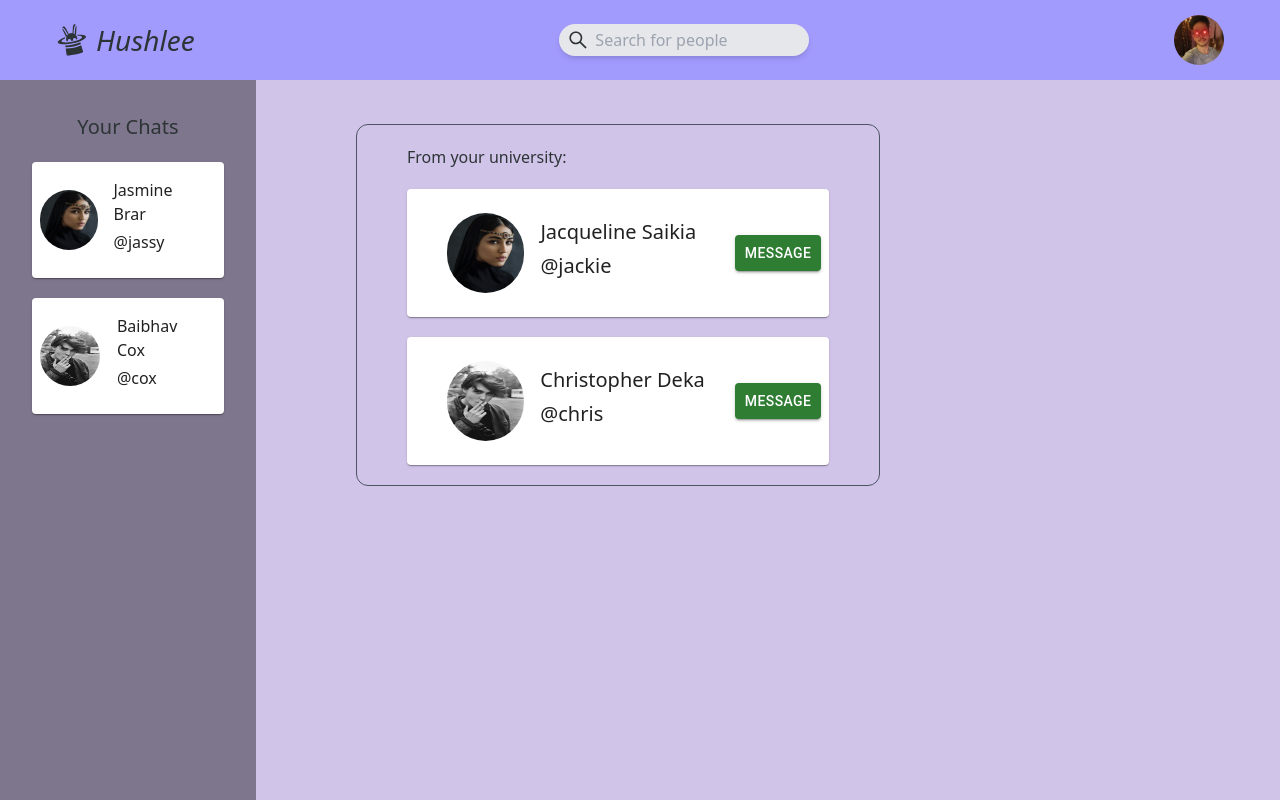
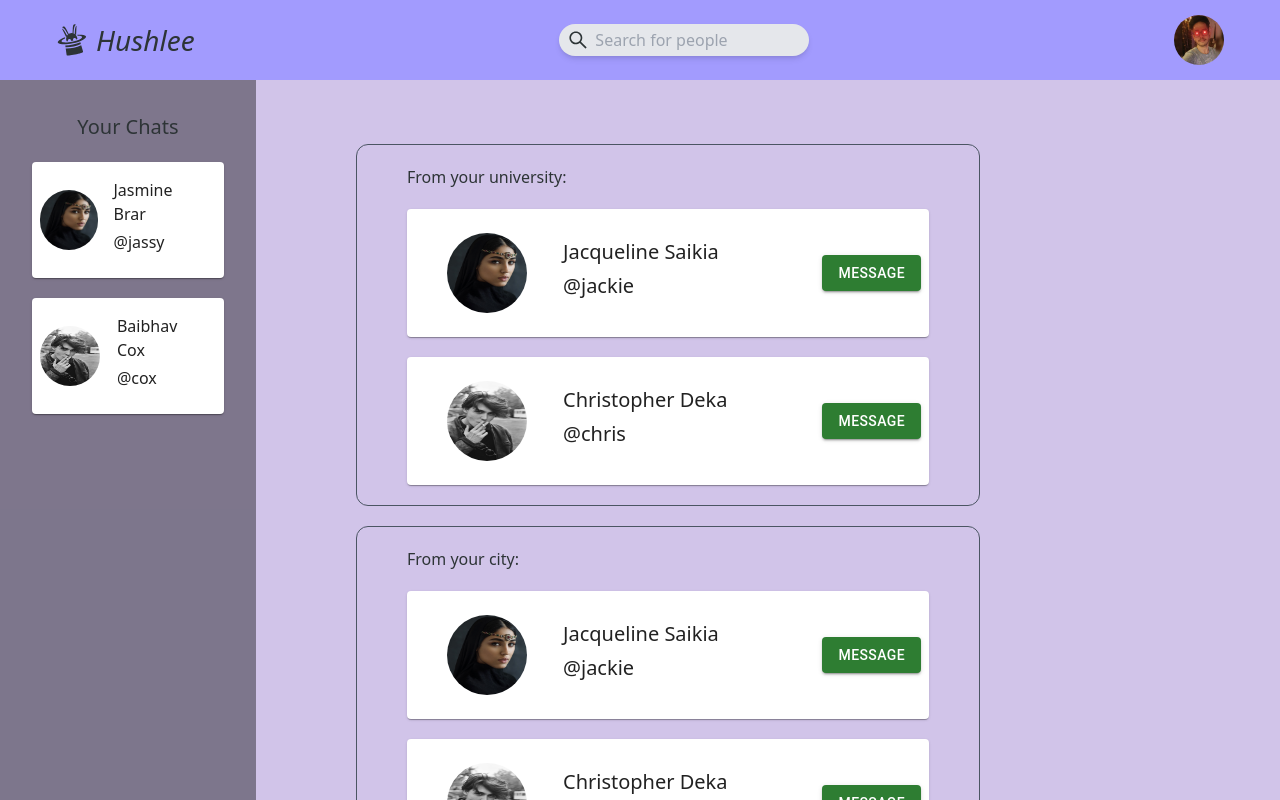
Before and after one commit to Dhritiman-Das/hushlee, a Next.js app in the folder frontend/: page /home in a window 1280 px wide. Built offline with nearby package versions, Linux system fonts and the light colour scheme.

Commit message:
chat logic made

```diff
--- /dev/null
+++ b/frontend/app/chat/[...chatId]/page.tsx
@@ -0,0 +1,34 @@
+"use client"
+
+import ChatWindow from '@/components/home/ChatWindow';
+import Chats from '@/components/home/Chats';
+import Header from '@/components/home/Header';
+import React, {useEffect} from 'react';
+
+
+const page = () => {
+    const [openChatId, setOpenChatId] = React.useState('');
+
+    useEffect(() => {
+        const pathname = window.location.pathname;
+        const chatId = pathname.split('/chat/')[1];
+        setOpenChatId(chatId || '');
+      }, []);
+
+      console.log(openChatId);
+
+
+
+    return (
+        <div className='flex flex-col h-screen overflow-hidden text-textColor'>
+            <Header />
+            <div className='bg-background h-full flex flex-grow'>
+                <Chats />
+                <ChatWindow chatId={openChatId  }/>
+            </div>
+
+        </div>
+    );
+};
+
+export default page;
--- a/frontend/app/home/page.tsx
+++ b/frontend/app/home/page.tsx
@@ -1,16 +1,38 @@
+"use client"
+
 import Body from '@/components/home/Body';
 import Chats from '@/components/home/Chats';
 import Header from '@/components/home/Header';
-import React from 'react';
+import { useAppSelector } from '@/redux/store';
+import React, {useEffect} from 'react';
+import Link from 'next/link';
 
 const page = () => {
+    const chatOpen = useAppSelector((state) => state.home.chatOpen);
+    const openChatId = Object.keys(chatOpen).find((id) => chatOpen[id]);
+    const navigateToChat = () => {
+        if (openChatId) {
+          const encodedChatId = encodeURIComponent(openChatId);
+          window.location.href = `/chat/${encodedChatId}`;
+        }
+      };
+
+      useEffect(() => {
+        navigateToChat(); // Call the navigation function on component mount
+      }, [openChatId]);
+
     return (
         <div className='flex flex-col h-screen overflow-hidden text-textColor'>
             <Header />
-            <div className='bg-background h-fit flex'>
+            <div className='bg-background h-full flex flex-grow'>
                 <Chats />
                 <Body />
             </div>
+            {openChatId && (
+        <button onClick={navigateToChat}>
+          Go to Chat with Open Chat Id
+        </button>
+      )}
         </div>
 
     );
--- a/frontend/components/home/Body.tsx
+++ b/frontend/components/home/Body.tsx
@@ -3,9 +3,11 @@ import SuggestionsBox from './SuggestionsBox';
 
 const Body = () => {
     return (
-        <div className='py-11 ml-[100px] mr-[400px] w-[70%]'>
-            <div>
-                <SuggestionsBox />
+        <div className='py-11 overflow-y-scroll flex-grow'>
+            <div className='mx-[100px] pr-[200px] pb-[100px]'>
+                <SuggestionsBox text='From your university:'/>
+                <SuggestionsBox text='From your city:'/>
+                <SuggestionsBox text='People you may know:'/>
             </div>
         </div>
     );
--- /dev/null
+++ b/frontend/components/home/ChatWindow.tsx
@@ -0,0 +1,17 @@
+import React from 'react';
+
+interface ChatWindowProps {
+    chatId: string;
+}
+
+const ChatWindow: React.FC<ChatWindowProps> = (props) => {
+    return (
+        <div className='py-11'>
+            <div>
+                {props.chatId}
+            </div>
+        </div>
+    );
+};
+
+export default ChatWindow;
--- a/frontend/components/home/SingleSuggestion.tsx
+++ b/frontend/components/home/SingleSuggestion.tsx
@@ -1,7 +1,12 @@
-import React from 'react';
+"use client"
+
+import React, {useEffect} from 'react';
 import { Card, CardContent, CardMedia, Grid, Typography, Button } from '@mui/material';
 import Image from 'next/image';
 import type { StaticImageData } from 'next/image';
+import { AppDispatch, useAppSelector } from '@/redux/store';
+import { useDispatch } from 'react-redux';
+import { homeActions } from '@/redux/features/home-slice';
 
 interface SuggestionProps {
     image: StaticImageData;
@@ -10,6 +15,16 @@ interface SuggestionProps {
 }
 
 const SingleSuggestion: React.FC<SuggestionProps> = (props) => {
+    const data = useAppSelector((state) => state.home);
+    const dispatch = useDispatch<AppDispatch> ();
+    console.log(data);
+
+
+
+    const handleClick = (event: React.MouseEvent<HTMLButtonElement>) => {
+
+        dispatch(homeActions.toggleChatOpen({id: props.id, open: true}));
+    }
     return (
         <>
             <Card className='flex items-center justify-between px-2 py-3 bg-main bg-opacity-80 rounded-xl my-5 mx-[50px]'>
@@ -30,7 +45,7 @@ const SingleSuggestion: React.FC<SuggestionProps> = (props) => {
                                 {props.name}
                             </Grid>
                             <Grid item xs={12}>
-                                {props.id}
+                                @{props.id}
                             </Grid>
                         </Grid>
                     </CardContent>
@@ -38,7 +53,9 @@ const SingleSuggestion: React.FC<SuggestionProps> = (props) => {
                 <Button
                 variant='contained'
                 color='success'
-                className='mr-11'>
+                className='mr-11'
+                id={props.id}
+                onClick={handleClick}>
                     Message
                 </Button>
             </Card>
--- a/frontend/components/home/SuggestionsBox.tsx
+++ b/frontend/components/home/SuggestionsBox.tsx
@@ -3,14 +3,18 @@ import SingleSuggestion from './SingleSuggestion';
 import img1 from '../../assets/images/1.jpg';
 import img2 from '../../assets/images/2.jpg';
 
-const SuggestionsBox = () => {
+interface SuggestionsBoxProps {
+    text: string;
+}
+
+const SuggestionsBox: React.FC<SuggestionsBoxProps> = (props) => {
     return (
-        <div className='rounded-xl border-[1px] border-gray-600 w-full'>
+        <div className='rounded-xl border-[1px] border-gray-600 w-full my-5'>
             <div className='mx-[50px] mt-5'>
-                From your university:
+                {props.text}
             </div>
-            <SingleSuggestion image={img1} name='Jacqueline Saikia' id='@jackie'/>
-            <SingleSuggestion image={img2} name='Christopher Deka' id='@chris'/>
+            <SingleSuggestion image={img1} name='Jacqueline Saikia' id='jackie'/>
+            <SingleSuggestion image={img2} name='Christopher Deka' id='chris'/>
         </div>
     );
 };
--- /dev/null
+++ b/frontend/redux/features/home-slice.ts
@@ -0,0 +1,24 @@
+import { createSlice, PayloadAction } from "@reduxjs/toolkit";
+
+type HomeState = {
+  chatOpen: Record<string, boolean>;
+};
+
+const initialState: HomeState = {
+  chatOpen: {},
+};
+
+const homeSlice = createSlice({
+  name: "home",
+  initialState,
+  reducers: {
+    toggleChatOpen: (state, action: PayloadAction<{ id: string; open: boolean }>) => {
+      const { id, open } = action.payload;
+      state.chatOpen[id] = open;
+    },
+  },
+});
+
+export const homeActions = homeSlice.actions;
+
+export default homeSlice;
--- a/frontend/redux/store.ts
+++ b/frontend/redux/store.ts
@@ -2,11 +2,13 @@ import { configureStore } from "@reduxjs/toolkit";
 import authReducer from "./features/auth-slice"
 import profileSetupReducer, { profileSetupSlice } from "./features/profileSetup-slice"
 import { TypedUseSelectorHook, useSelector } from "react-redux";
+import homeSlice from "./features/home-slice";
 
 export const store = configureStore({
     reducer: {
         authReducer,
         profileSetup: profileSetupSlice.reducer,
+        home: homeSlice.reducer,
     }
 });
 
```
